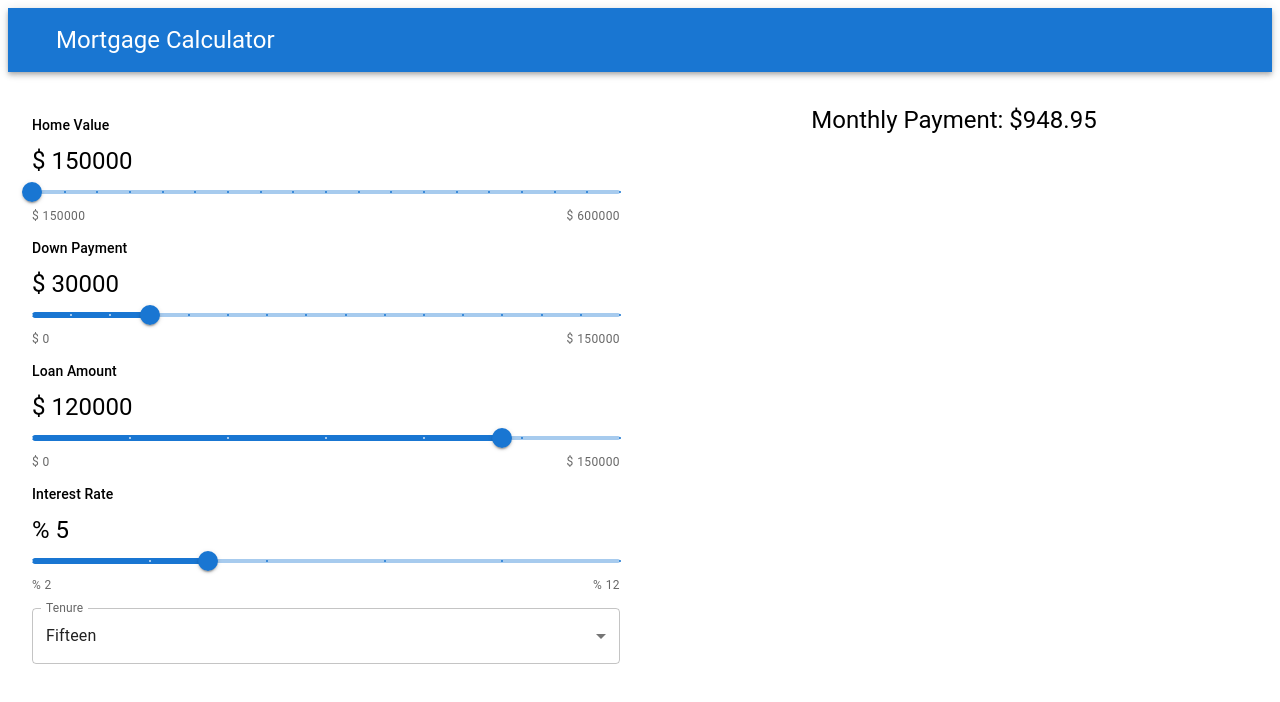
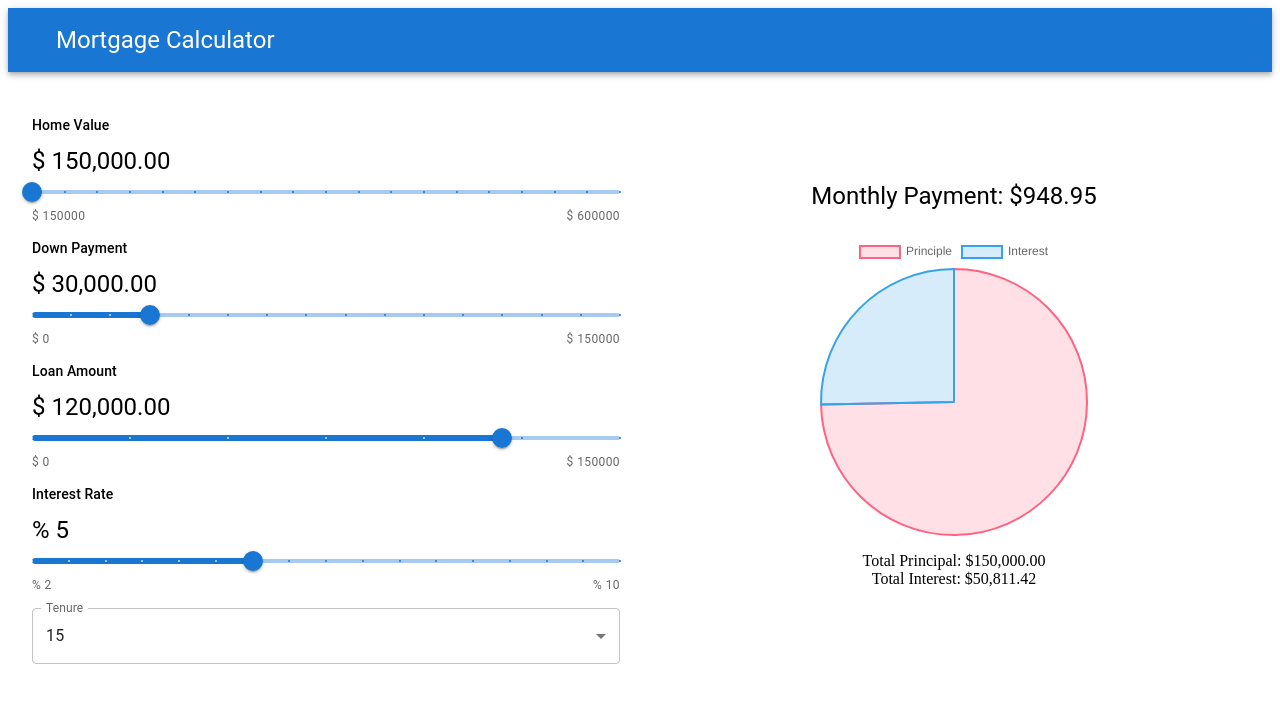
Before and after one commit to tabbytoney/MortgageCalculator.React, a React (Create React App) app: page / in a window 1280 px wide. Shown: the top 702 px of the page. Built offline with nearby package versions, Linux system fonts and the light colour scheme; the HTML template or start-up script is replaced by a standard one.

Commit message:
pie chart, style adjustments

```diff
--- a/package.json
+++ b/package.json
@@ -9,7 +9,9 @@
     "@testing-library/jest-dom": "^5.16.5",
     "@testing-library/react": "^13.4.0",
     "@testing-library/user-event": "^13.5.0",
+    "chart.js": "^4.3.0",
     "react": "^18.2.0",
+    "react-chartjs-2": "^5.2.0",
     "react-dom": "^18.2.0",
     "react-scripts": "5.0.1",
     "web-vitals": "^2.1.4"
--- a/src/App.js
+++ b/src/App.js
@@ -30,7 +30,7 @@ function App() {
     <div className='App'>
       <Navbar />
       <Container maxWidth='xl' sx={{ mt: 4 }}>
-        <Grid container spacing={5}>
+        <Grid container spacing={5} alignItems='center'>
           <Grid item xs={12} md={6}>
             <SliderSelect data={data} setData={setData} />
             <TenureDropdown data={data} setData={setData} />
--- a/src/components/ResultGraph.js
+++ b/src/components/ResultGraph.js
@@ -1,8 +1,12 @@
 import { Stack, Typography } from '@mui/material';
 import React from 'react';
+import { Chart as ChartJS, ArcElement, Tooltip, Legend } from 'chart.js';
+import { Pie } from 'react-chartjs-2';
+
+ChartJS.register(ArcElement, Tooltip, Legend);
 
 const ResultGraph = ({ data }) => {
-  const { homeValue, downPayment, loanAmount, interestRate, tenure } = data;
+  const { homeValue, loanAmount, interestRate, tenure } = data;
 
   // total amount of months to pay
   const totalMonths = tenure * 12;
@@ -14,10 +18,37 @@ const ResultGraph = ({ data }) => {
     ((1 + interestRatePerMonth) ** totalMonths - 1);
   const totalInterestGenerated = monthlyPayment * totalMonths - loanAmount;
 
+  const pieData = {
+    labels: ['Principle', 'Interest'],
+    datasets: [
+      {
+        label: 'Ratio of Principle and Interest',
+        data: [homeValue, totalInterestGenerated],
+        backgroundColor: ['rgba(255, 99, 132, 0.2)', 'rgba(54, 162, 235, 0.2)'],
+        borderColor: ['rgba(255, 99, 132, 1)', 'rgba(54, 162, 235, 1)'],
+        borderWidth: 2,
+      },
+    ],
+  };
+
   return (
     <Stack>
-      <Typography textAlign='center' variant='h5'>
-        Monthly Payment: ${monthlyPayment.toFixed(2)}
+      <Typography textAlign='center' variant='h5' mb={3}>
+        Monthly Payment: $
+        {monthlyPayment.toFixed(2).replace(/\d(?=(\d{3})+\.)/g, '$&,')}
+      </Typography>
+      <Stack direction='row' justifyContent='center'>
+        <div>
+          <Pie data={pieData} />
+        </div>
+      </Stack>
+      <Typography textAlign='center' variant='p' mt={2}>
+        Total Principal: $
+        {homeValue.toFixed(2).replace(/\d(?=(\d{3})+\.)/g, '$&,')}
+      </Typography>
+      <Typography textAlign='center' variant='p'>
+        Total Interest: $
+        {totalInterestGenerated.toFixed(2).replace(/\d(?=(\d{3})+\.)/g, '$&,')}
       </Typography>
     </Stack>
   );
--- a/src/components/SliderSelect.js
+++ b/src/components/SliderSelect.js
@@ -22,7 +22,7 @@ const SliderSelect = ({ data, setData }) => {
           })
         }
         unit='$'
-        amount={data.homeValue}
+        amount={data.homeValue.toFixed(2).replace(/\d(?=(\d{3})+\.)/g, '$&,')}
       />
       <SliderComponent
         label='Down Payment'
@@ -38,7 +38,7 @@ const SliderSelect = ({ data, setData }) => {
           })
         }
         unit='$'
-        amount={data.downPayment}
+        amount={data.downPayment.toFixed(2).replace(/\d(?=(\d{3})+\.)/g, '$&,')}
       />
       <SliderComponent
         label='Loan Amount'
@@ -54,14 +54,14 @@ const SliderSelect = ({ data, setData }) => {
           })
         }
         unit='$'
-        amount={data.loanAmount}
+        amount={data.loanAmount.toFixed(2).replace(/\d(?=(\d{3})+\.)/g, '$&,')}
       />
       <SliderComponent
         label='Interest Rate'
         min={2}
-        max={12}
+        max={10}
         defaultValue={data.interestRate}
-        step={2}
+        step={0.5}
         onChange={(e, value) => setData({ ...data, interestRate: value })}
         unit='%'
         amount={data.interestRate}
--- a/src/components/TenureDropdown.js
+++ b/src/components/TenureDropdown.js
@@ -19,12 +19,11 @@ const TenureDropdown = ({ data, setData }) => {
         label='Tenure'
         onChange={handleChange}
       >
-        <MenuItem value={5}>Five</MenuItem>
-        <MenuItem value={10}>Ten</MenuItem>
-        <MenuItem value={15}>Fifteen</MenuItem>
-        <MenuItem value={20}>Twenty</MenuItem>
-        <MenuItem value={25}>Twenty-Five</MenuItem>
-        <MenuItem value={30}>Thirty</MenuItem>
+        <MenuItem value={10}>10</MenuItem>
+        <MenuItem value={15}>15</MenuItem>
+        <MenuItem value={20}>20</MenuItem>
+        <MenuItem value={25}>25</MenuItem>
+        <MenuItem value={30}>30</MenuItem>
       </Select>
     </FormControl>
   );
```
Also changed, not shown: 1 other file (tests, documents, lock files or other folders).
